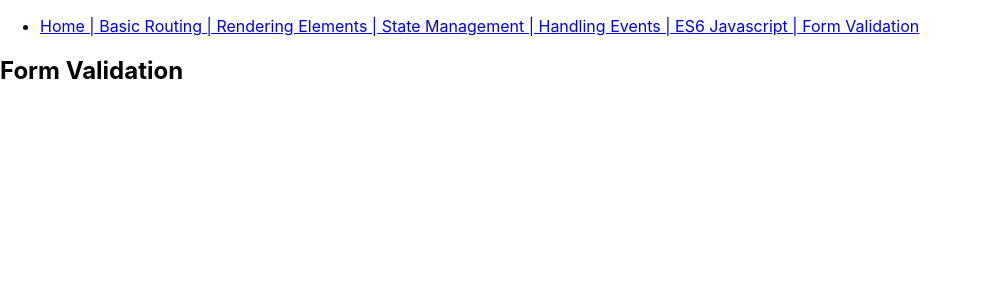
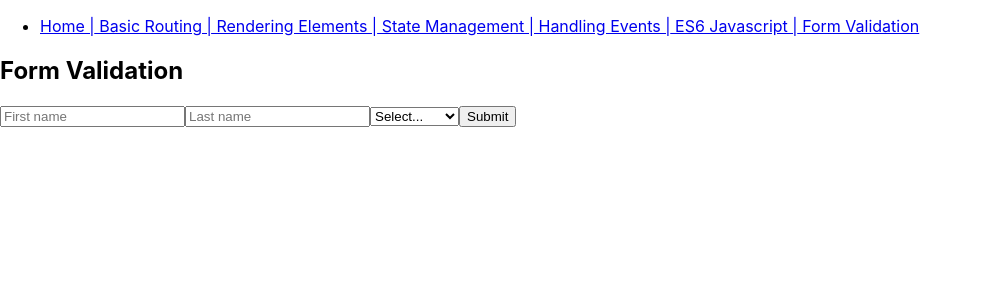
Before and after one commit to rodrigoschamber/hacker-rank-test, a React (Create React App) app: page /form_validation in a window 1280 px wide. Shown: the top 300 px of the page, without its empty margins (0-983 px from the left). Built offline with nearby package versions, Linux system fonts and the light colour scheme.

Commit message:
[ADD] Added Form Validation.

```diff
--- a/package.json
+++ b/package.json
@@ -9,6 +9,7 @@
     "prop-types": "^15.7.2",
     "react": "^17.0.1",
     "react-dom": "^17.0.1",
+    "react-hook-form": "^6.15.4",
     "react-router-dom": "^5.2.0",
     "react-scripts": "4.0.3",
     "web-vitals": "^1.0.1"
--- a/src/components/FormValidation.js
+++ b/src/components/FormValidation.js
@@ -1,5 +1,20 @@
 import React from 'react'
+import {useForm} from 'react-hook-form'
 
 export default function FormValidation(){
-    return <h2>Form Validation</h2>
+    const {register, handleSubmit} = useForm()
+    const onSubmit = (data) => alert(JSON.stringify(data))
+    return (
+        <form onSubmit={handleSubmit(onSubmit)}>
+            <h2>Form Validation</h2>
+            <input name="firstName" ref={register({required: true})} placeholder="First name" />
+            <input name="lastName" ref={register({required: true})} placeholder="Last name" />
+            <select name="category" ref={register({required: true})}>
+                <option value="">Select...</option>
+                <option value="A">Category A</option>
+                <option value="B">Category B</option>
+            </select>
+            <input type="submit" />
+        </form>
+    )
 }
```
Also changed, not shown: 1 other file (tests, documents, lock files or other folders).
